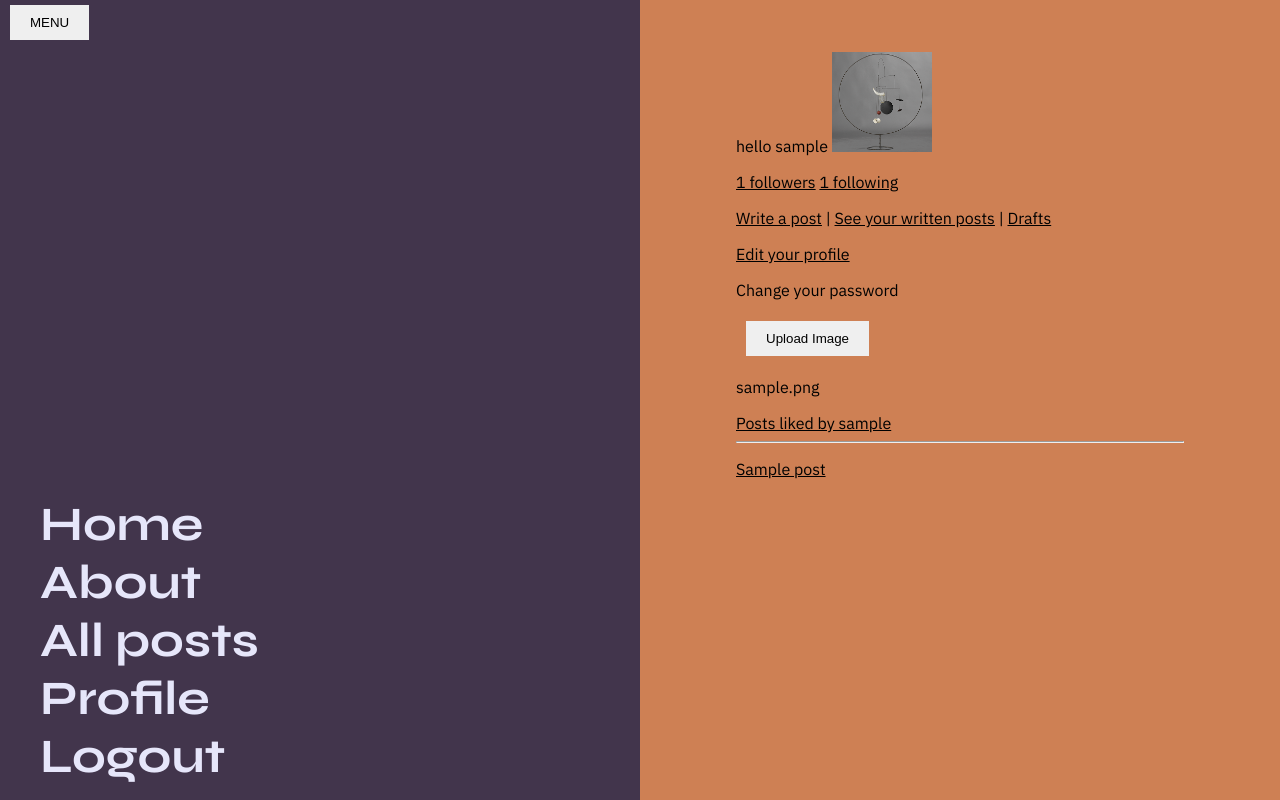
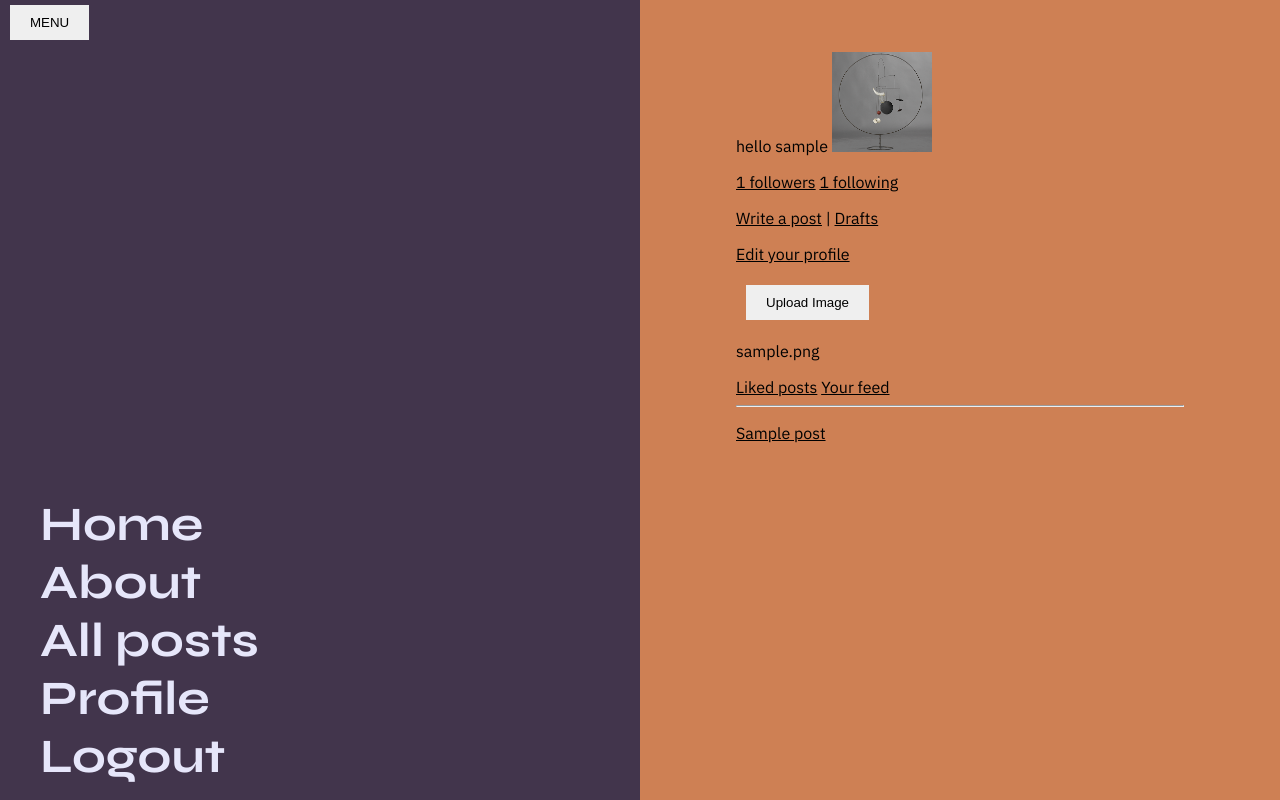
Before and after one commit to softscienceprojects/letters-of-recommendation, a Flask app: a page that uses app/templates/user.html in a window 1280 px wide. Run offline with Flask 2, Linux system fonts and the light colour scheme; a user stored in the database is signed in; tables that the repository leaves empty hold one stand-in row (values such as "Sample post"); some libraries are stand-ins or nearby versions; some web fonts are replaced.

Commit message:
comment out unused for now

```diff
--- a/app/main/routes.py
+++ b/app/main/routes.py
@@ -11,6 +11,12 @@ from app.models import *
 from werkzeug.http import HTTP_STATUS_CODES
 from cloudinary.uploader import upload as _cloudinary_upload
 
+
+# @bp.before_app_request
+# def before_request():
+#     if current_user.is_authenticated:
+#         current_user.lastLoggedIn = datetime.utcnow()
+#         db.session.commit()
 
 @bp.route('/', methods=['GET'])
 @bp.route('/index/', methods=['GET']) #always put a trailing /
@@ -37,8 +43,10 @@ def posts():
     """
         render all the posts, filtered by:
         - tag: tag
-        - user_id: written by provided user_id
+        - user_id: written by provided user_id - for seeing drafts
         - liked: liked by the provided user
+
+        if no args provided, just return all the live posts
     """
     if request.args:
         if request.args.get('tag'):
@@ -48,7 +56,8 @@ def posts():
             if request.args.get('isLive') and current_user.is_authenticated and str(current_user.id) == request.args.get('user_id'):
                 posts = get_posts_by_user(user_id=request.args.get('user_id'), isLive=request.args.get('isLive'))
             else:
-                posts = get_posts_by_user(user_id=request.args.get('user_id')) #.order_by(Post.datePosted.desc()).all()
+                user = User.query.filter_by(id=request.args.get('user_id')).first_or_404()
+                return redirect(url_for('main.user', username=user.username))
         elif request.args.get('liked'):
             user = User.query.filter_by(username=request.args.get('liked')).first()
             posts = user.liked_posts.filter(Post.isLive==True).order_by(Post.datePosted.desc()).all()
@@ -202,7 +211,7 @@ def upload_image(image):
 @login_required
 def user(username):
     user = User.query.filter_by(username=username).first_or_404()
-    feed = Post.posts_by_user_follow(user)
+    posts = get_posts_by_user(user_id=user.id)
     if request.method == 'POST':
         if request.files['file'].content_type in ['image/gif', 'image/jpeg', 'image/png']: ## Also need to check for file size!!!
             file = request.files['file']
@@ -215,7 +224,22 @@ def user(username):
             except:
                 pass #do something?? db.session.rollback() and maybe delete cloudinary image
         # else: .... we need to tell them no
-    return render_template('user.html', user=user, feed=feed)
+    return render_template('user.html', user=user, posts=posts)
+
+
+@bp.route('/user/<username>/feed/')
+@login_required
+def user_feed(username):
+    """
+        The user's 'feed', get all the live posts of this user
+    """
+    user = User.query.filter_by(username=username).first_or_404()
+    if current_user != user:
+        return redirect(url_for('main.posts'))
+    posts = Post.posts_by_user_follow(user)
+    number = len(posts) if type(posts) == list else posts.count()
+    #message = "{} post{} found".format(number, "" if number == 1 else "s")
+    return render_template('posts.html', posts=posts, message=None)
 
 
 @bp.route('/user/<username>/edit/', methods=['GET', 'POST'])
--- a/app/models/posts.py
+++ b/app/models/posts.py
@@ -5,7 +5,7 @@ from app.models.users import likedPosts, User, followers
 from app.models.tags import postTags
 from app.models.images import Image
 
-# profilePics = db.Table('profilePics',
+# postImages = db.Table('profilePics',
 #     db.Column('image_id', db.Integer, db.ForeignKey('images.id')),
 #     db.Column('user_id', db.Integer, db.ForeignKey('users.id'))
 # )
@@ -21,6 +21,7 @@ class Post(db.Model):
     likers = db.relationship('User', secondary=likedPosts, lazy='dynamic', backref="postLiked")
     comments = db.relationship('Comment', backref='comment', lazy='dynamic')
     #tags = db.relationship('Tag', secondary=postTags, lazy='dynamic', backref="postTagged")
+    # heroImage = ???
 
     def __repr__(self):
         return '{} - {}; Live: {}'.format(self.id, self.title, self.isLive)
--- a/app/models/users.py
+++ b/app/models/users.py
@@ -28,6 +28,7 @@ class User(UserMixin, db.Model):
     isWriter = db.Column(db.Boolean, default=False)
     isMember = db.Column(db.Boolean, default=False)
     signupDate = db.Column(db.DateTime, default=datetime.utcnow)
+    # lastLoggedIn = db.Column(db.DateTime, default = datetime.utcnow)
     profile = db.Column(db.String(300))
     liked_posts = db.relationship('Post', secondary=likedPosts, lazy='dynamic', backref="liker")
     profile_picture = db.Column(db.String, default='default.jpg')
--- a/app/templates/_post.html
+++ b/app/templates/_post.html
@@ -23,10 +23,12 @@
     <p>{{ form.submit() }}</p>
     </form>
 
-    {% if post.isLive in [False, "False", 0, "0"] %}
+    {% if post.id %}
+    {% if post.isLive == False %}
        <a href="{{ url_for('main.golive', post_id=post.id) }}">Make public</a>
         {% else %}
         <a href="{{ url_for('main.makedraft', post_id=post.id) }}">Revert to draft</a>
+    {% endif %}
     {% endif %}
     </div>
     <script type="text/javascript" src="{{ url_for('static', filename='js/post-edit.js') }}"></script>
--- a/app/templates/post.html
+++ b/app/templates/post.html
@@ -29,7 +29,7 @@
         <span class="tags"><a href="{{ url_for('main.posts', tag=tag.name) }}">{{ tag.name }}</a></span>
     {% endfor %}
     {% if not current_user.is_anonymous %}
-        Chat about this
+        <!-- Chat about this -->
     {% endif %}
     <div id="comments"></div>
 
--- a/app/templates/user.html
+++ b/app/templates/user.html
@@ -7,25 +7,28 @@
         <img src={{ user.get_profile_photo() }} class="profile-picture" />
         <p><a href="{{ url_for('main.users', followers=user.username) }}">{{ user.followers.count() }} followers</a>
         <a href="{{ url_for('main.users', following=user.username) }}">{{ user.followed.count() }} following</a></p>
-        {% if user != current_user %} Send a message {% endif %}
+        {# if user != current_user  Send a message  endif #}
         {% if user == current_user %}
             {% if user.isWriter == True %}
                 <a href="{{ url_for('main.post_new') }}">Write a post</a> |
-                <a href="{{ url_for('main.posts', user_id=user.id) }}">See your written posts</a> |
                 <a href="{{ url_for('main.posts', user_id=user.id, isLive=False) }}">Drafts</a>
             {% endif %}
             <p><a href="{{ url_for('main.edit_user', username=current_user.username) }}">Edit your profile</a></p>
-            <p>Change your password</p>
+            <!-- <p>Change your password</p> -->
             <p><button id="image-upload" class="button-base">Upload Image</button></p>
             {% if user.profile %}
                 <p>{{ user.profile }}</p>
             {% else %}
                 <p><em>No biography provided</em></p>
             {% endif %}
-            <a href="{{ url_for('main.posts', liked=user.username) }}">Posts liked by {{user.username}}</a>
+
+            {% if user == current_user %}
+                <a href="{{ url_for('main.posts', liked=user.username) }}">Liked posts</a>
+                <a href="{{ url_for('main.user_feed', username=user.username) }}">Your feed</a>
+            {% endif %}
             <hr />
-            {% if feed %}
-                {% for post in feed %}
+            {% if posts %}
+                {% for post in posts %}
                     <p><a href="{{ url_for('main.post', post_id=post.id) }}">{{ post.title }}</a></p>
                 {% endfor %}
             {% else %}
```
